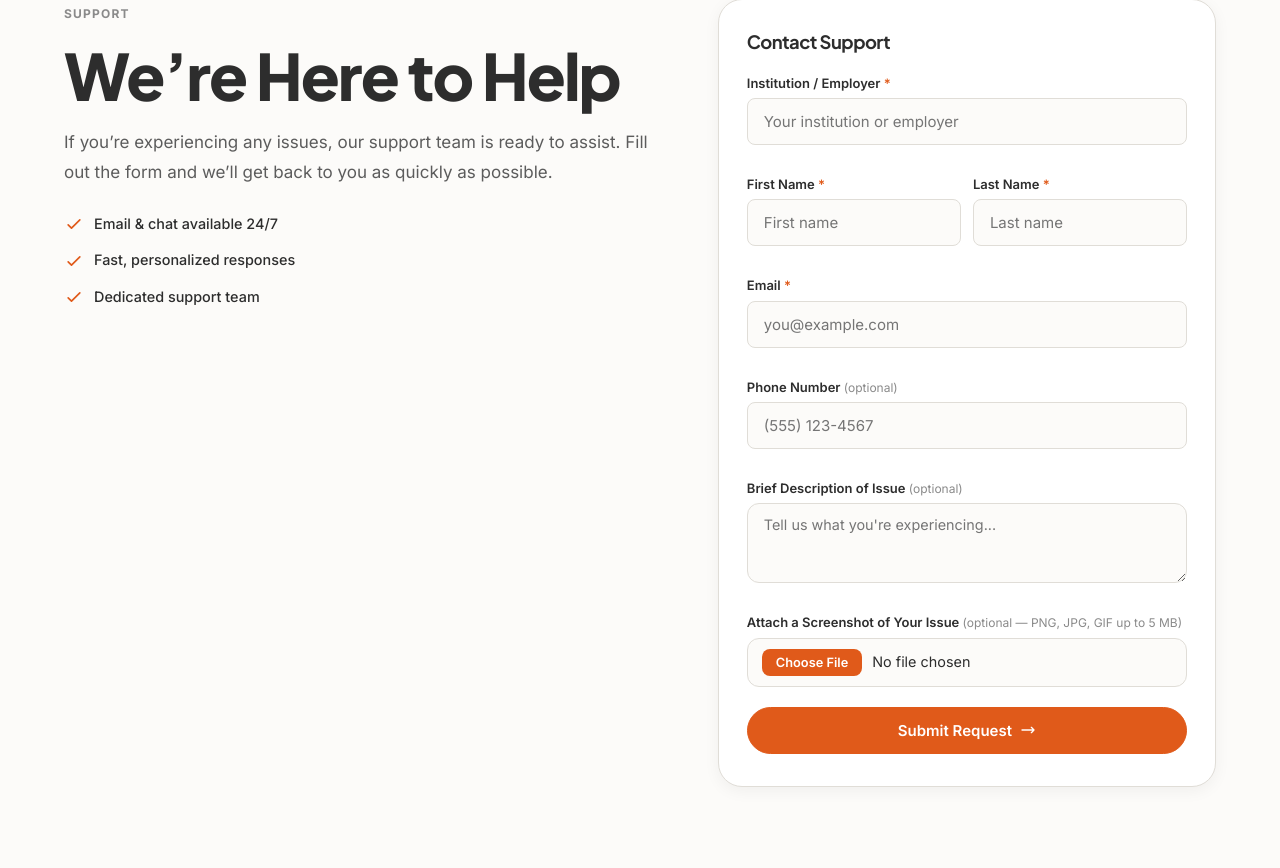
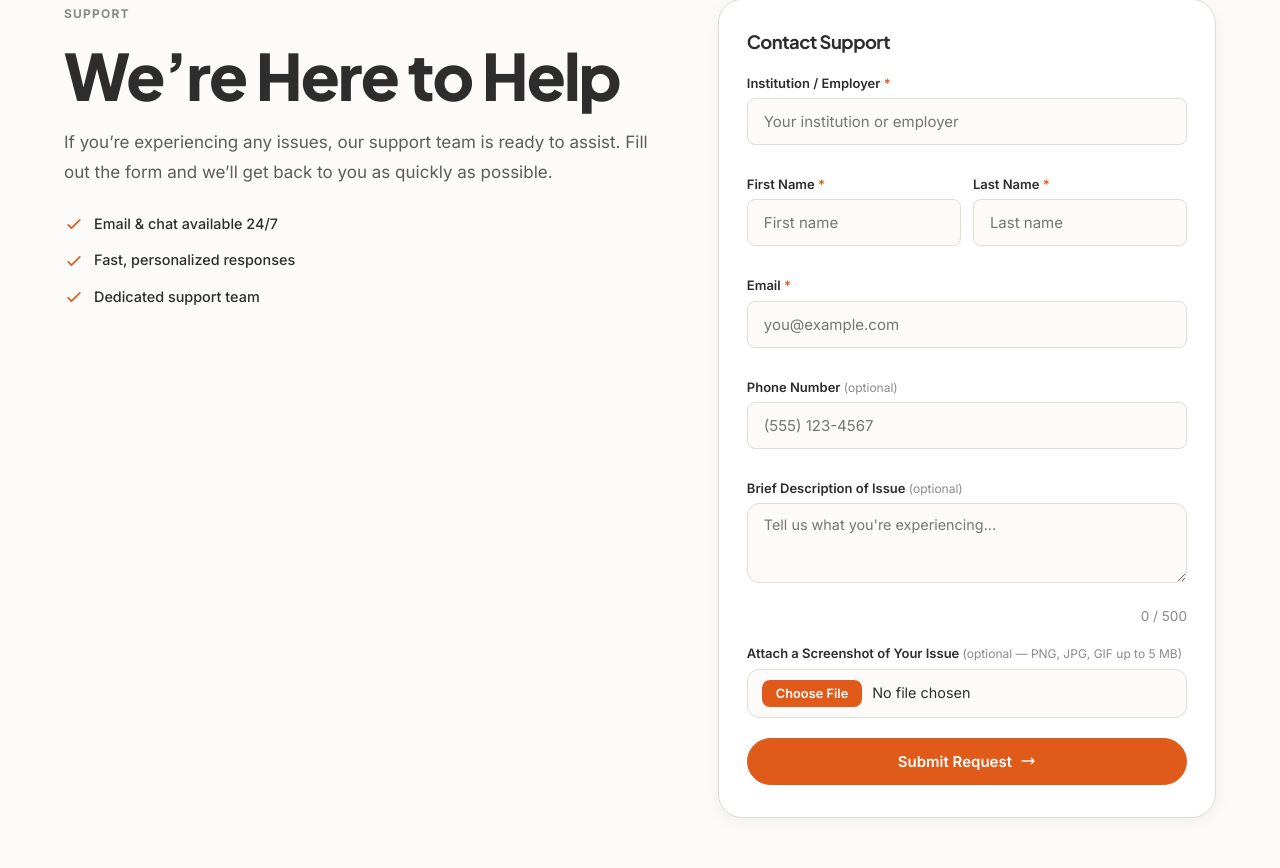
Before and after one commit to acolgin13/MCID, a WordPress theme: template page-support.php in a window 1280 px wide. Shown: the part 141-1009 px from the top of the page. Run offline with PHP 8.4 and a stand-in for WordPress, Linux system fonts and the light colour scheme; the site name, menu and one post (Sample post) are stand-ins, and other content is empty; some libraries are stand-ins or nearby versions.

Commit message:
Fix screenshot upload crash, add 500-char limit on description
Load wp-admin/includes/file.php before calling wp_handle_upload()
so the function exists on the front-end. Add maxlength=500 with a
live character counter and server-side truncation.

https://claude.ai/code/session_0135BYtGKKA6aP5xz6ApXCsi

```diff
--- a/page-support.php
+++ b/page-support.php
@@ -15,7 +15,7 @@ if ( isset( $_POST['mcid_support_nonce'] ) && wp_verify_nonce( $_POST['mcid_supp
     $last_name   = sanitize_text_field( $_POST['mcid_last_name'] ?? '' );
     $email       = sanitize_email( $_POST['mcid_email'] ?? '' );
     $phone       = sanitize_text_field( $_POST['mcid_phone'] ?? '' );
-    $description = sanitize_textarea_field( $_POST['mcid_description'] ?? '' );
+    $description = mb_substr( sanitize_textarea_field( $_POST['mcid_description'] ?? '' ), 0, 500 );
 
     if ( $institution && $first_name && $last_name && $email ) {
         $to      = 'Support@mycourseid.com';
@@ -40,8 +40,10 @@ if ( isset( $_POST['mcid_support_nonce'] ) && wp_verify_nonce( $_POST['mcid_supp
         // Handle file attachment
         $attachments = array();
         if ( ! empty( $_FILES['mcid_attachment']['name'] ) && $_FILES['mcid_attachment']['error'] === UPLOAD_ERR_OK ) {
+            if ( ! function_exists( 'wp_handle_upload' ) ) {
+                require_once ABSPATH . 'wp-admin/includes/file.php';
+            }
             $allowed = array( 'image/jpeg', 'image/png', 'image/gif', 'image/webp' );
-            $file_type = wp_check_filetype( $_FILES['mcid_attachment']['name'] );
             $mime = $_FILES['mcid_attachment']['type'];
 
             if ( in_array( $mime, $allowed, true ) && $_FILES['mcid_attachment']['size'] <= 5 * 1024 * 1024 ) {
@@ -137,7 +139,8 @@ if ( isset( $_POST['mcid_support_nonce'] ) && wp_verify_nonce( $_POST['mcid_supp
 
                         <div class="form-group">
                             <label for="mcid_description">Brief Description of Issue <span class="optional">(optional)</span></label>
-                            <textarea id="mcid_description" name="mcid_description" rows="3" placeholder="Tell us what you're experiencing..."></textarea>
+                            <textarea id="mcid_description" name="mcid_description" rows="3" maxlength="500" placeholder="Tell us what you're experiencing..."></textarea>
+                            <small class="char-count"><span id="desc-char-count">0</span> / 500</small>
                         </div>
 
                         <div class="form-group">
@@ -156,4 +159,12 @@ if ( isset( $_POST['mcid_support_nonce'] ) && wp_verify_nonce( $_POST['mcid_supp
     </div>
 </section>
 
+<style>.char-count{display:block;margin-top:4px;font-size:.85em;color:#888;text-align:right}</style>
+<script>
+(function(){
+    var ta=document.getElementById('mcid_description'),counter=document.getElementById('desc-char-count');
+    if(ta&&counter){ta.addEventListener('input',function(){counter.textContent=ta.value.length;});}
+})();
+</script>
+
 <?php get_footer(); ?>
```
